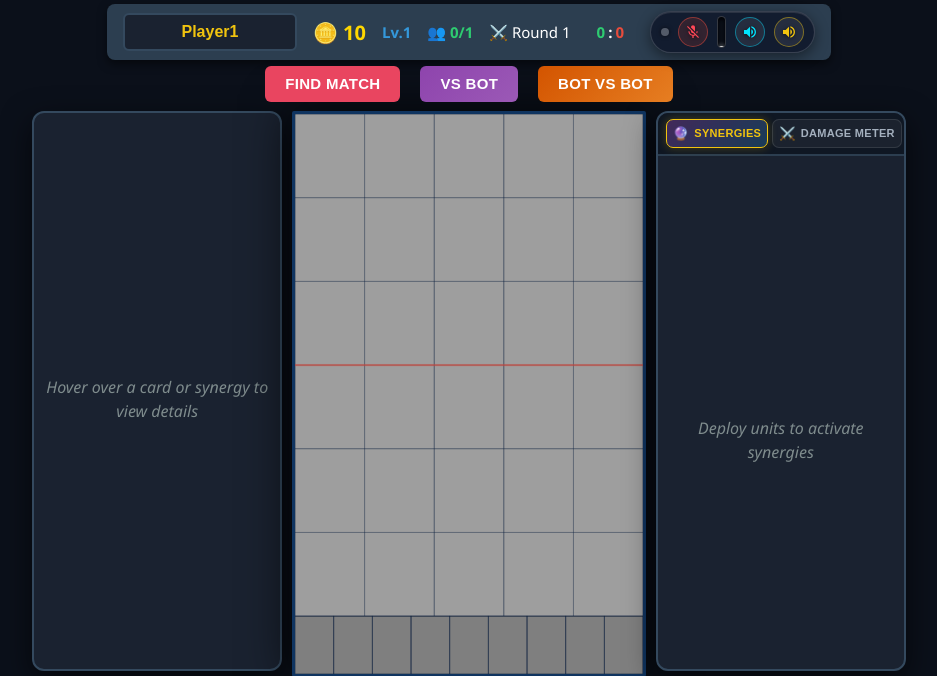
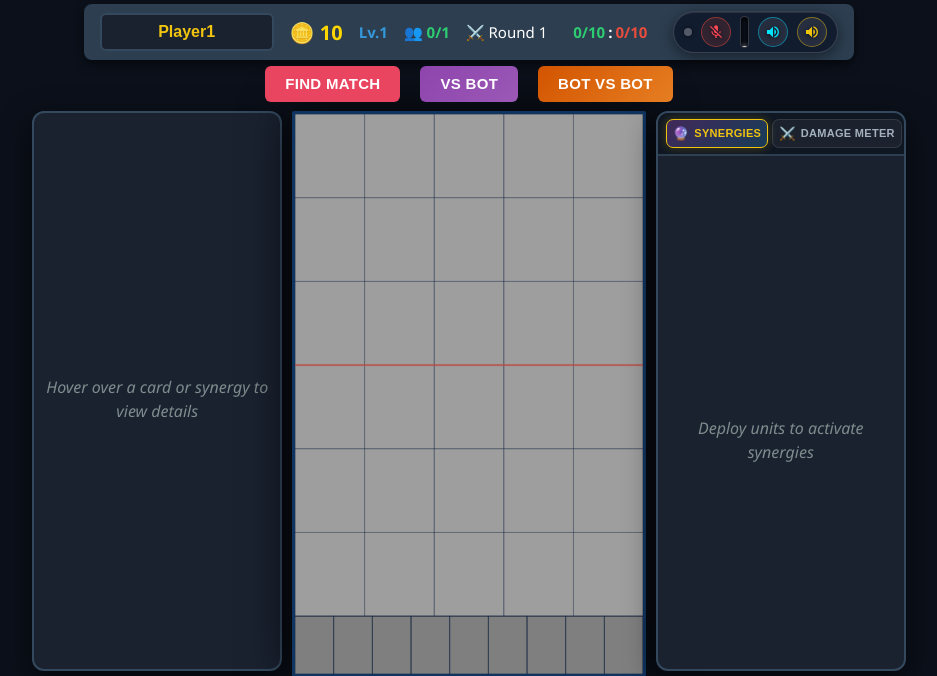
Before and after one commit to daominhkhoi/jojo-auto-battler, a Flask app: page / in a window 1280 px wide. Shown: the top 676 px of the page, without its empty margins (171-1108 px from the left). Run offline with Flask 3, Linux system fonts and the light colour scheme; data that the repository does not hold is empty; some libraries are stand-ins or nearby versions.

Commit message:
feat: implement frontend networking, combat logic, and UI templates

```diff
--- a/static/js/combat.js
+++ b/static/js/combat.js
@@ -680,10 +680,9 @@ function showRoundReviewBanner(title, subtitle, color, secondsLeft) {
     }
 
     banner.innerHTML = `
-        <div style="background: rgba(13, 17, 23, 0.94); border: 2px solid ${color}; border-radius: 14px; padding: 16px 36px; text-align: center; box-shadow: 0 10px 40px rgba(0,0,0,0.85), 0 0 25px ${color}55; backdrop-filter: blur(10px); min-width: 280px; max-width: 90vw;">
-            <div style="font-size: 28px; font-weight: 900; color: ${color}; text-shadow: 0 0 16px ${color}; letter-spacing: 1px; margin-bottom: 4px;">${title}</div>
-            <div style="font-size: 15px; color: #ecf0f1; font-weight: 500; margin-bottom: 10px; opacity: 0.9;">${subtitle}</div>
-            <div id="roundReviewTimerBadge" style="display: inline-block; background: rgba(255,255,255,0.12); color: #fff; font-size: 13px; font-weight: bold; padding: 4px 14px; border-radius: 20px; border: 1px solid rgba(255,255,255,0.25);">
+        <div style="background: rgba(13, 17, 23, 0.94); border: 2px solid ${color}; border-radius: 14px; padding: 18px 36px; text-align: center; box-shadow: 0 10px 40px rgba(0,0,0,0.85), 0 0 25px ${color}55; backdrop-filter: blur(10px); min-width: 280px; max-width: 90vw;">
+            <div style="font-size: 26px; font-weight: 900; color: ${color}; text-shadow: 0 0 16px ${color}; letter-spacing: 1px; margin-bottom: 12px;">${title}</div>
+            <div id="roundReviewTimerBadge" style="display: inline-block; background: rgba(255,255,255,0.12); color: #fff; font-size: 13px; font-weight: bold; padding: 5px 16px; border-radius: 20px; border: 1px solid rgba(255,255,255,0.25);">
                 ⏳ Reviewing battlefield... Next in <span id="roundReviewCountdownNum" style="color: ${color}; font-size: 16px; font-weight: 900;">${secondsLeft}s</span>
             </div>
         </div>
--- a/static/js/network.js
+++ b/static/js/network.js
@@ -49,10 +49,11 @@ socket.on('match_found', (data) => {
         STATE.bot1Name = data.playerName || 'Bot 1';
         STATE.bot2Name = data.opponentName || 'Bot 2';
 
-        const p1Label = document.getElementById('p1NameDisplay');
-        const p2Label = document.getElementById('p2NameDisplay');
-        if (p1Label) p1Label.innerText = STATE.bot1Name;
-        if (p2Label) p2Label.innerText = STATE.bot2Name;
+        // Keep topbar displaying clean score only (no bot names)
+        const pText = document.getElementById('playerLpText');
+        const bText = document.getElementById('botLpText');
+        if (pText) pText.innerText = "0/10";
+        if (bText) bText.innerText = "0/10";
 
         const exitBtn = document.getElementById('exitMatchBtn');
         if (exitBtn) exitBtn.style.display = 'inline-block';
--- a/static/style.css
+++ b/static/style.css
@@ -1593,12 +1593,14 @@ button:hover {
     display: flex;
     flex-direction: column;
     gap: 3px;
-    transition: transform 0.15s ease, background 0.15s ease;
+    transition: background 0.15s ease, border-color 0.15s ease;
+    transform: none !important;
 }
 
 .stat-row:hover {
-    background: rgba(30, 42, 60, 0.95);
-    transform: translateX(2px);
+    background: rgba(35, 48, 70, 0.95);
+    border-color: rgba(255, 255, 255, 0.18);
+    transform: none !important;
 }
 
 .stat-row.is-mvp {
--- a/templates/index.html
+++ b/templates/index.html
@@ -6,7 +6,7 @@
     <meta name="viewport"
         content="width=device-width, initial-scale=1.0, maximum-scale=1.0, user-scalable=no, viewport-fit=cover">
     <title>Minh Khoi - Auto Battler</title>
-    <link rel="stylesheet" href="{{ url_for('static', filename='style.css') }}?v=5.7">
+    <link rel="stylesheet" href="{{ url_for('static', filename='style.css') }}?v=5.8">
     <style>
         *,
         *::before,
@@ -39,10 +39,7 @@
                     <span class="level-display" title="Level">Lv.<span id="levelText">1</span></span>
                     <span class="unit-display" title="Deployed Units">👥 <span id="unitText">0/1</span></span>
                     <span class="round-display" title="Round">⚔️ Round <span id="roundText">1</span></span>
-                    <span class="lp-display" title="Score"><span id="p1NameDisplay" style="color: #2ecc71;">0</span> :
-                        <span id="botLpText" style="color: #e74c3c;">0</span><span id="p2NameDisplay"
-                            style="display: none;">Enemy</span><span id="playerLpText"
-                            style="display: none;">0/10</span></span>
+                    <span class="lp-display" title="Score"><span id="playerLpText" style="color: #2ecc71;">0/10</span> : <span id="botLpText" style="color: #e74c3c;">0/10</span></span>
 
                     <!-- DESKTOP VOICE CHAT WIDGET -->
                     <div class="voice-widget desktop-only" id="voiceWidget" title="Voice Chat Controls">
```
